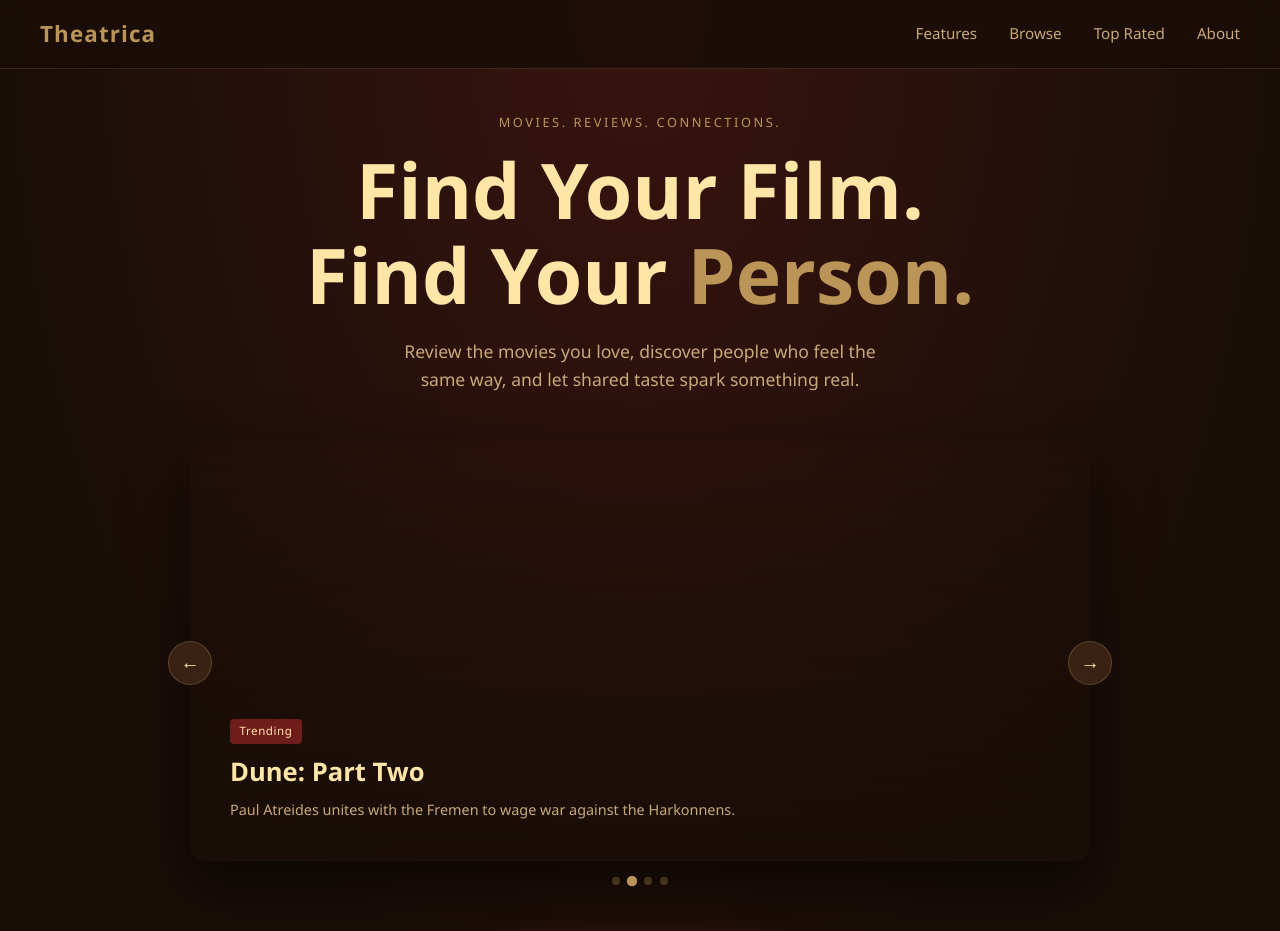
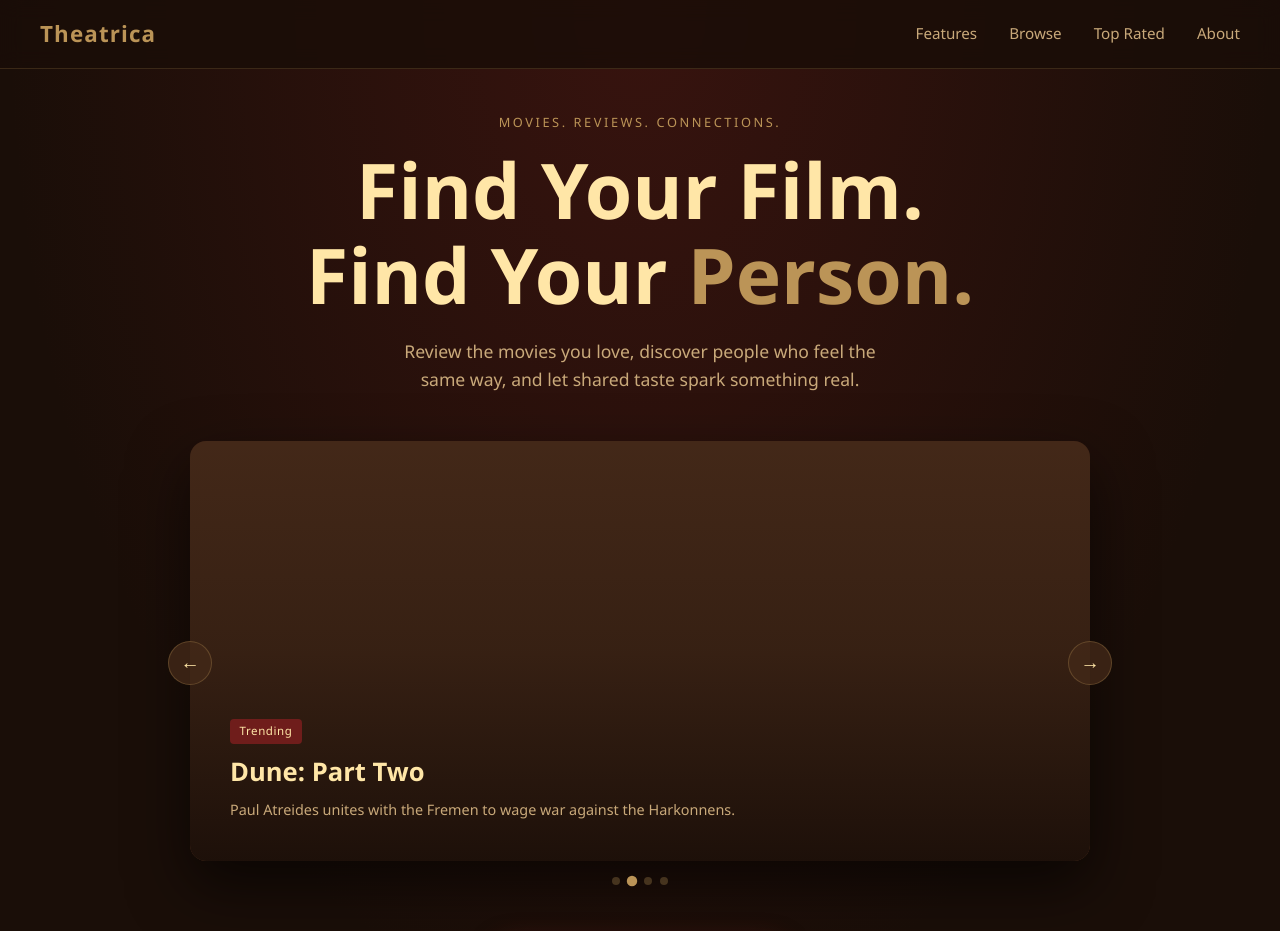
Before and after one commit to rohit-mukhi/Theatrica, a React (Vite) app: page / in a window 1280 px wide. Shown: the top 931 px of the page. Built offline with nearby package versions, Linux system fonts and the light colour scheme; no server answers.

Commit message:
Fixed google auth

```diff
--- a/src/App.tsx
+++ b/src/App.tsx
@@ -1,4 +1,4 @@
-import { useState, useEffect, useCallback } from 'react'
+import { useState, useEffect, useCallback, useRef } from 'react'
 import { useNavigate } from 'react-router-dom'
 import AOS from 'aos'
 import 'aos/dist/aos.css'
@@ -87,7 +87,10 @@ function Carousel() {
             <div
               key={i}
               className="carousel-slide"
-              style={{ backgroundImage: posters[s.title] ? `url(${posters[s.title]})` : 'none' }}
+              style={{
+                backgroundImage: posters[s.title] ? `url(${posters[s.title]})` : undefined,
+                backgroundColor: posters[s.title] ? undefined : 'var(--espresso)'
+              }}
             >
               <div className="carousel-caption">
                 <span className="badge">{s.genre}</span>
@@ -119,27 +122,7 @@ function Carousel() {
 export default function App() {
   const navigate = useNavigate()
   const { user, setUser } = useAuth()
-
-  useEffect(() => {
-    AOS.init({ duration: 600, once: true, easing: 'ease-out-cubic' })
-
-    // Inject Google One Tap script
-    const script = document.createElement('script')
-    script.src = 'https://accounts.google.com/gsi/client'
-    script.async = true
-    script.defer = true
-    document.body.appendChild(script)
-
-    script.onload = () => {
-      ;(window as any).google?.accounts.id.initialize({
-        client_id: import.meta.env.VITE_GOOGLE_CLIENT_ID,
-        callback: handleGoogleResponse,
-      })
-      ;(window as any).google?.accounts.id.prompt()
-    }
-
-    return () => { document.body.removeChild(script) }
-  }, [])
+  const handleGoogleResponseRef = useRef<((response: any) => void) | null>(null)
 
   async function handleGoogleResponse(response: any) {
     try {
@@ -160,6 +143,31 @@ export default function App() {
       console.error('Google auth failed', e)
     }
   }
+
+  // Keep ref in sync so the onload closure always calls the latest version
+  handleGoogleResponseRef.current = handleGoogleResponse
+
+  useEffect(() => {
+    AOS.init({ duration: 600, once: true, easing: 'ease-out-cubic' })
+
+    const script = document.createElement('script')
+    script.src = 'https://accounts.google.com/gsi/client'
+    script.async = true
+    script.defer = true
+    document.body.appendChild(script)
+
+    script.onload = () => {
+      ;(window as any).google?.accounts.id.initialize({
+        client_id: import.meta.env.VITE_GOOGLE_CLIENT_ID,
+        callback: (response: any) => handleGoogleResponseRef.current?.(response),
+      })
+      ;(window as any).google?.accounts.id.prompt()
+    }
+
+    return () => {
+      if (document.body.contains(script)) document.body.removeChild(script)
+    }
+  }, [])
 
   function handleGetStarted() {
     if (user) {
```
